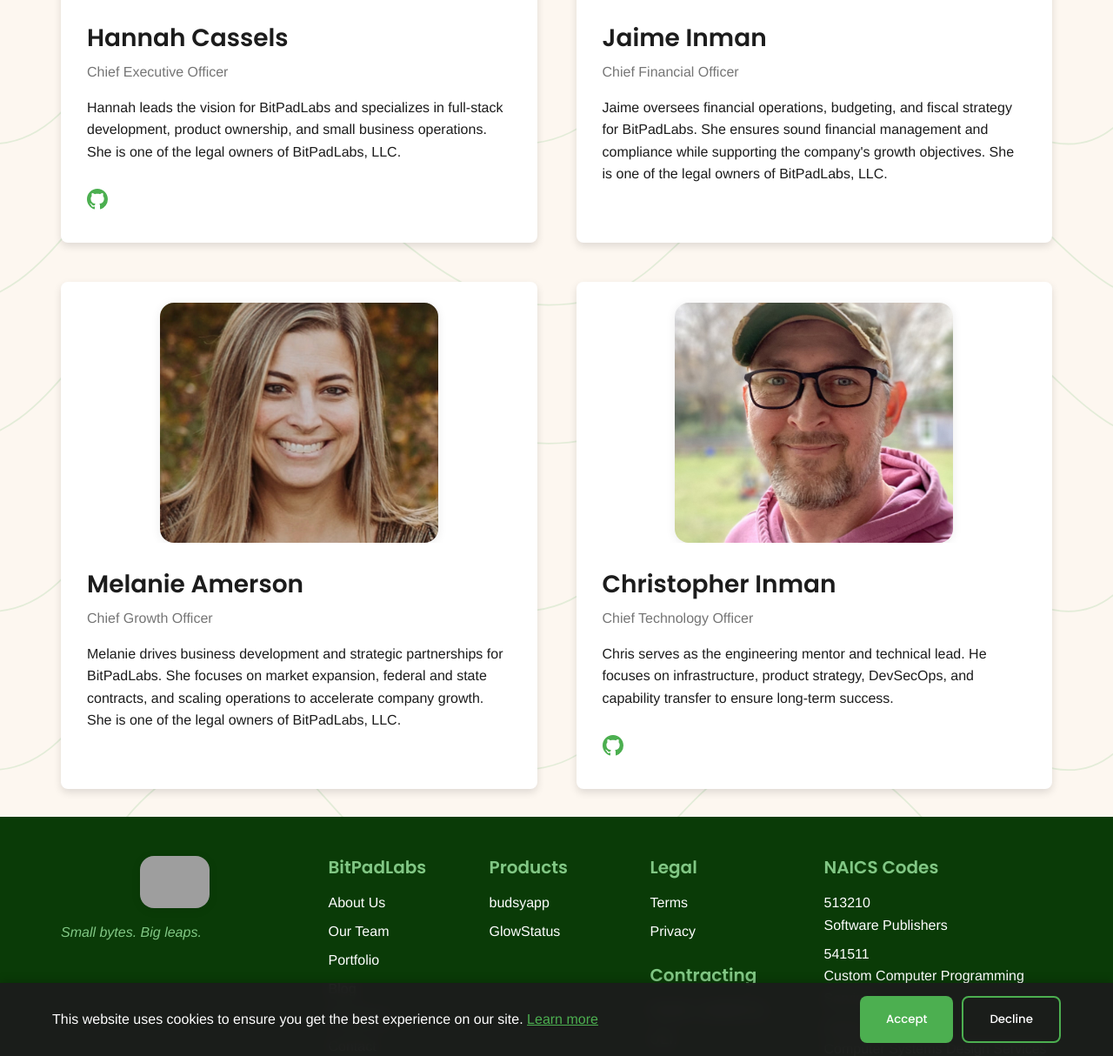
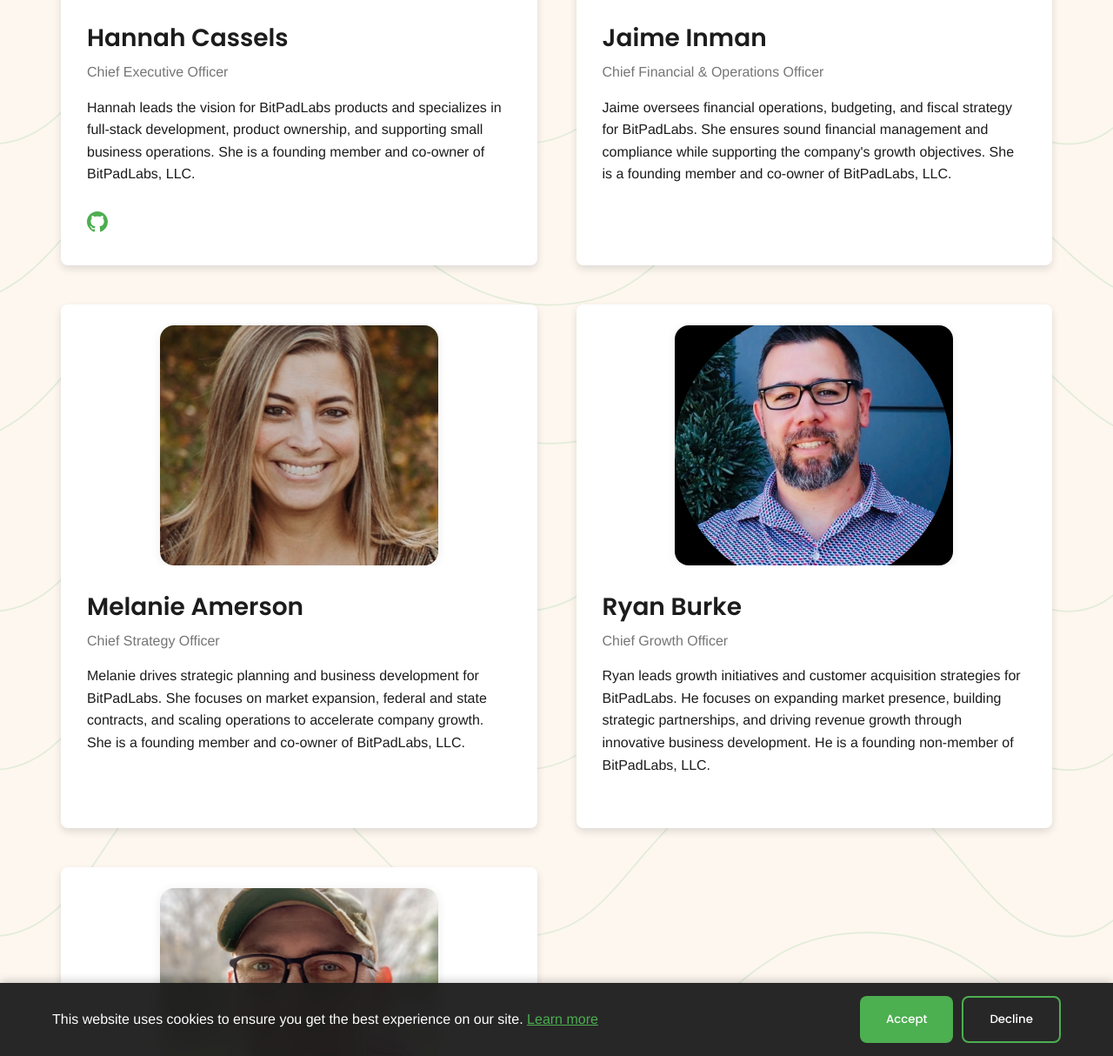
Before and after one commit to BitPadLabs/BitPadLabs-Site, a Jekyll site: the page built from team.html, in a window 1280 px wide and 1400 px high, scrolled down 369 px, cut to the strip 186-1400 px from the top of the window. Shown: the whole strip at 87% size. Built offline with Jekyll 4.4.1, drawn with Linux system fonts in a browser that asks for light colours; some of the changed text lies outside the part shown; grey boxes are pictures that could not be loaded.

Commit message:
Update team bios and add Ryan Burke profile
Revised team member roles and bios for clarity and consistency, updated titles for Jaime Inman and Melanie Amerson, and added Ryan Burke as Chief Growth Officer with corresponding image.

```diff
--- a/_data/team.yml
+++ b/_data/team.yml
@@ -3,25 +3,33 @@
   github: hrcassels
   image: hannah.jpg
   bio: >-
-    Hannah leads the vision for BitPadLabs and specializes in full-stack
-    development, product ownership, and small business operations. She is
-    one of the legal owners of BitPadLabs, LLC.
+    Hannah leads the vision for BitPadLabs products and specializes in full-stack
+    development, product ownership, and supporting small business operations. She is
+    a founding member and co-owner of BitPadLabs, LLC.
 
 - name: Jaime Inman
-  role: Chief Financial Officer
+  role: Chief Financial & Operations Officer
   image: jaime5.jpeg
   bio: >-
     Jaime oversees financial operations, budgeting, and fiscal strategy for BitPadLabs.
     She ensures sound financial management and compliance while supporting the company's
-    growth objectives. She is one of the legal owners of BitPadLabs, LLC.
+    growth objectives. She is a founding member and co-owner of BitPadLabs, LLC.
 
 - name: Melanie Amerson
-  role: Chief Growth Officer
+  role: Chief Strategy Officer
   image: melanie2.jpeg
   bio: >-
-    Melanie drives business development and strategic partnerships for BitPadLabs.
+    Melanie drives strategic planning and business development for BitPadLabs.
     She focuses on market expansion, federal and state contracts, and scaling operations
-    to accelerate company growth. She is one of the legal owners of BitPadLabs, LLC.
+    to accelerate company growth. She is a founding member and co-owner of BitPadLabs, LLC.
+
+- name: Ryan Burke
+  role: Chief Growth Officer
+  image: ryan.jpeg
+  bio: >-
+    Ryan leads growth initiatives and customer acquisition strategies for BitPadLabs.
+    He focuses on expanding market presence, building strategic partnerships, and
+    driving revenue growth through innovative business development. He is a founding non-member of BitPadLabs, LLC.
 
 - name: Christopher Inman
   role: Chief Technology Officer
@@ -30,3 +38,4 @@
   bio: >-
     Chris serves as the engineering mentor and technical lead. He focuses on infrastructure,
     product strategy, DevSecOps, and capability transfer to ensure long-term success.
+    He is a founding non-member of BitPadLabs, LLC.
```
Also changed, not shown: assets/images/team/ryan.jpeg (added).
